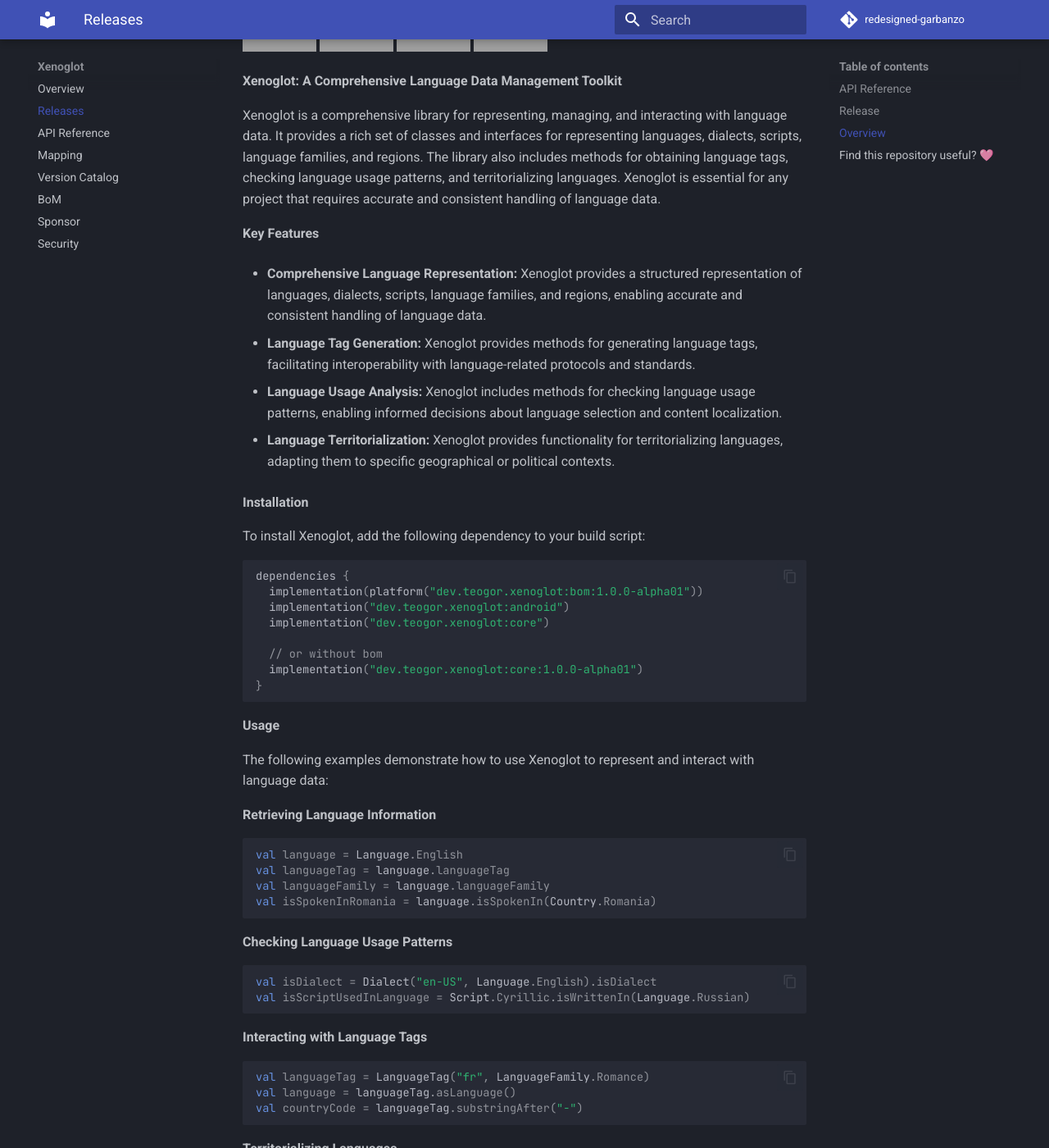
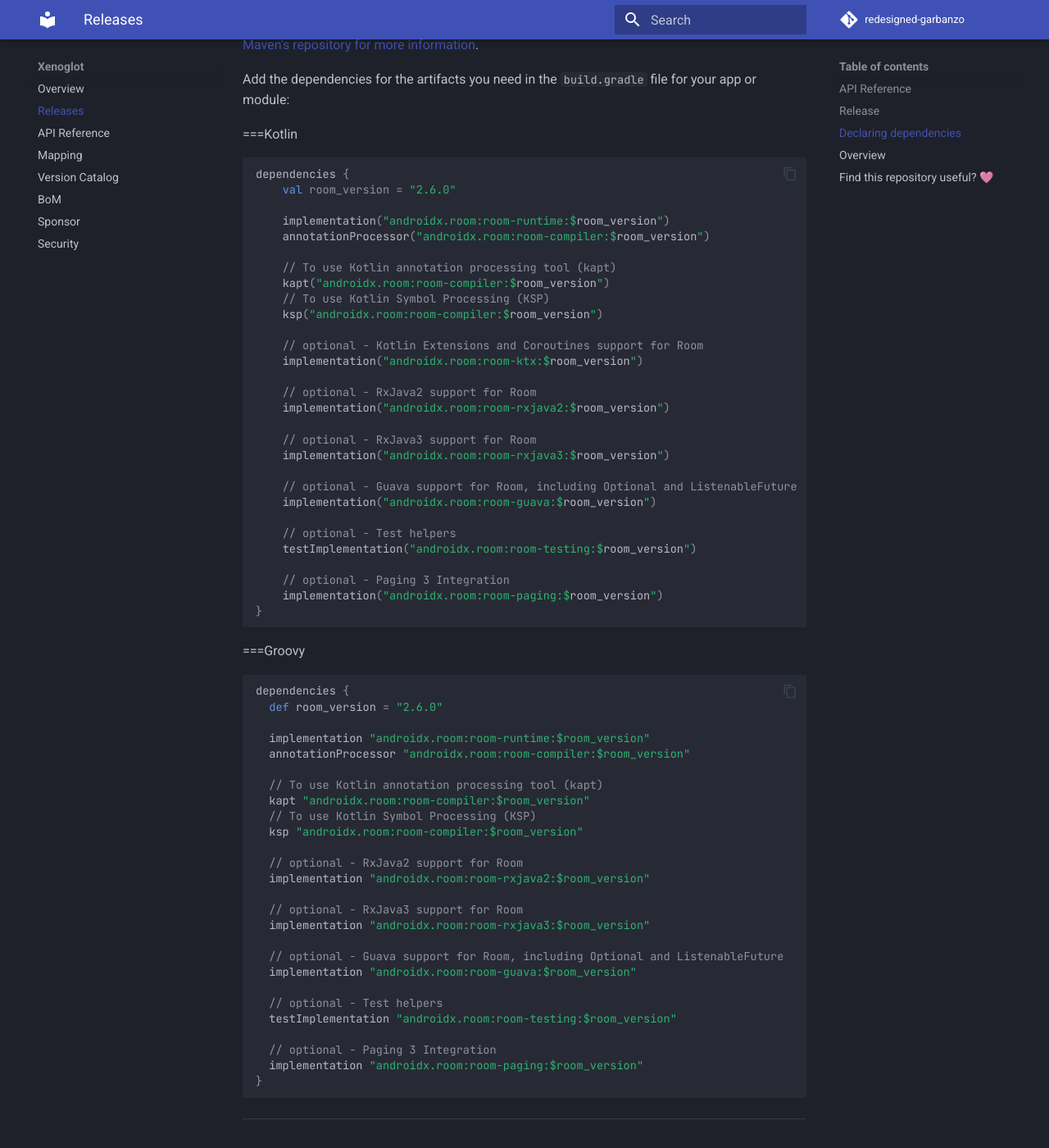
Before and after one commit to teogor/redesigned-garbanzo, an MkDocs documentation site: the page built from docs/releases.md, in a window 1280 px wide and 1400 px high, scrolled down 649 px. Shown: the whole window at 82% size. Built offline with MkDocs 1.6.1 and Material for MkDocs 9.7.7, drawn with Linux system fonts in a browser that asks for light colours; comment, search, counter and statistics services are not loaded; some of the changed text lies outside the part shown; grey boxes are pictures that could not be loaded.

Commit message:
Update releases.md

````diff
--- a/docs/releases.md
+++ b/docs/releases.md
@@ -16,6 +16,75 @@
 |-------------------|----------------|-------------------|--------------|---------------|
 | November 21, 2023 | -              | -                 | -            | 1.0.0.alpha01 |
 
+
+### Declaring dependencies
+
+To add a dependency on Xenoglot, you must add the Maven repository to your project. Read [Maven's repository for more information]().
+
+Add the dependencies for the artifacts you need in the `build.gradle` file for your app or module:
+
+===Kotlin
+```Kotlin
+dependencies {
+    val room_version = "2.6.0"
+
+    implementation("androidx.room:room-runtime:$room_version")
+    annotationProcessor("androidx.room:room-compiler:$room_version")
+
+    // To use Kotlin annotation processing tool (kapt)
+    kapt("androidx.room:room-compiler:$room_version")
+    // To use Kotlin Symbol Processing (KSP)
+    ksp("androidx.room:room-compiler:$room_version")
+
+    // optional - Kotlin Extensions and Coroutines support for Room
+    implementation("androidx.room:room-ktx:$room_version")
+
+    // optional - RxJava2 support for Room
+    implementation("androidx.room:room-rxjava2:$room_version")
+
+    // optional - RxJava3 support for Room
+    implementation("androidx.room:room-rxjava3:$room_version")
+
+    // optional - Guava support for Room, including Optional and ListenableFuture
+    implementation("androidx.room:room-guava:$room_version")
+
+    // optional - Test helpers
+    testImplementation("androidx.room:room-testing:$room_version")
+
+    // optional - Paging 3 Integration
+    implementation("androidx.room:room-paging:$room_version")
+}
+```
+
+===Groovy
+```Groovy
+dependencies {
+  def room_version = "2.6.0"
+
+  implementation "androidx.room:room-runtime:$room_version"
+  annotationProcessor "androidx.room:room-compiler:$room_version"
+
+  // To use Kotlin annotation processing tool (kapt)
+  kapt "androidx.room:room-compiler:$room_version"
+  // To use Kotlin Symbol Processing (KSP)
+  ksp "androidx.room:room-compiler:$room_version"
+
+  // optional - RxJava2 support for Room
+  implementation "androidx.room:room-rxjava2:$room_version"
+
+  // optional - RxJava3 support for Room
+  implementation "androidx.room:room-rxjava3:$room_version"
+
+  // optional - Guava support for Room, including Optional and ListenableFuture
+  implementation "androidx.room:room-guava:$room_version"
+
+  // optional - Test helpers
+  testImplementation "androidx.room:room-testing:$room_version"
+
+  // optional - Paging 3 Integration
+  implementation "androidx.room:room-paging:$room_version"
+}
+```
 
 ---
 
````
